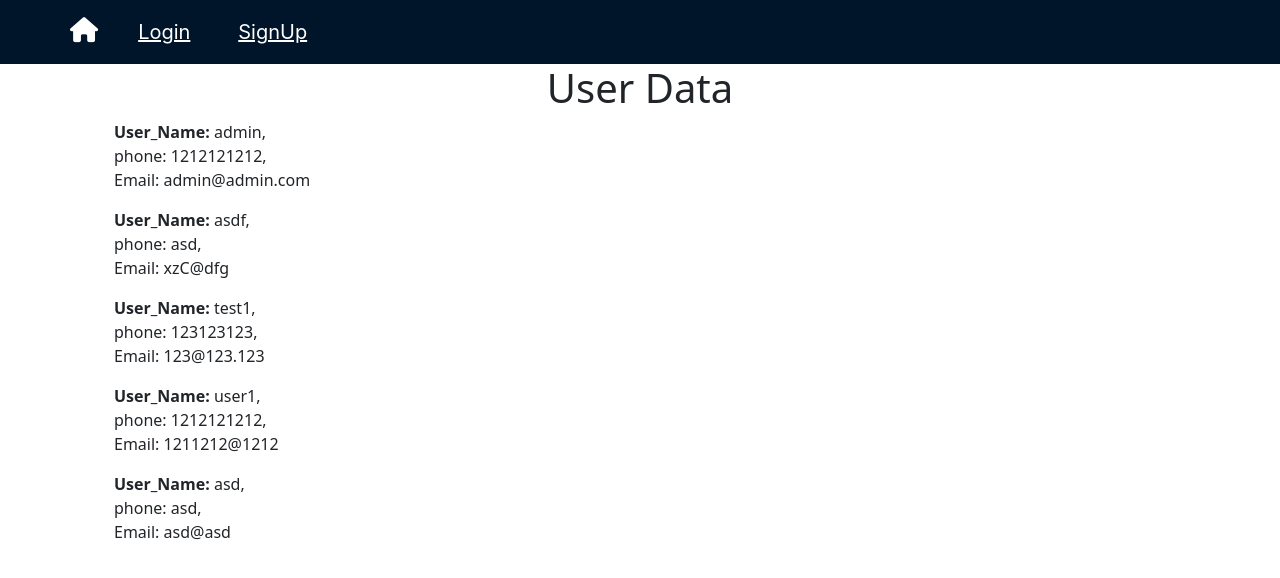
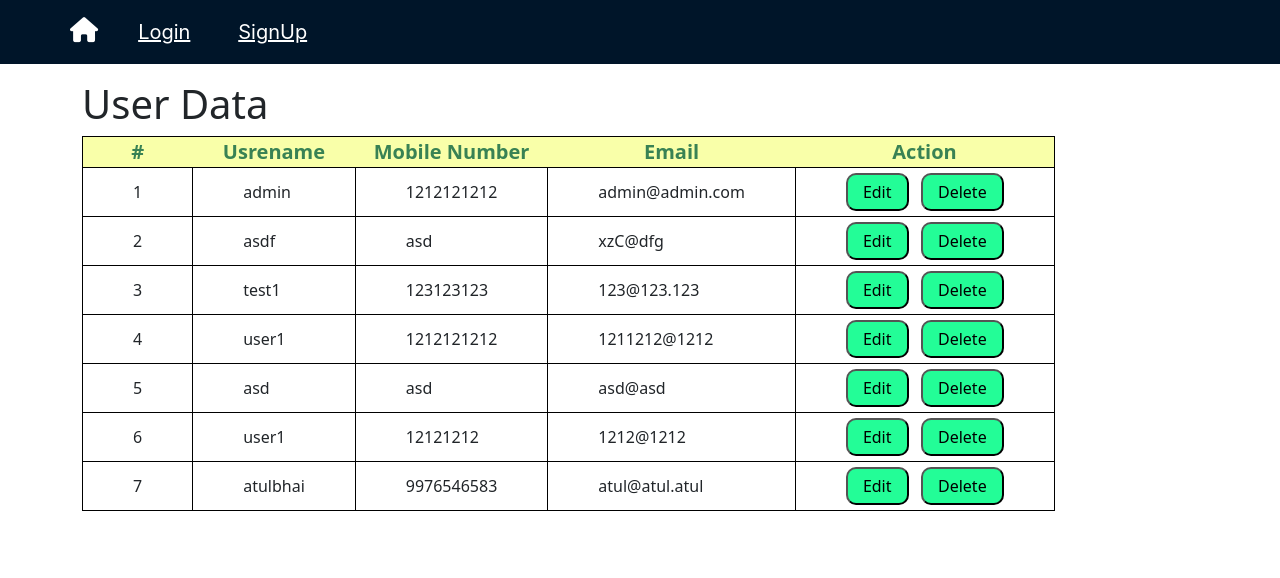
Before and after one commit to LohMehul/Internship, a React (Create React App) app in the folder setup/: page /deshboard in a window 1280 px wide. Shown: the top 578 px of the page. Built offline with nearby package versions, Linux system fonts and the light colour scheme; data requests are answered from the project's data file.

Commit message:
table added

```diff
--- a/setup/db.json
+++ b/setup/db.json
@@ -34,6 +34,20 @@
       "email": "asd@asd",
       "phone": "asd",
       "id": 5
+    },
+    {
+      "username": "user1",
+      "password": "user1",
+      "email": "1212@1212",
+      "phone": "12121212",
+      "id": 6
+    },
+    {
+      "username": "atulbhai",
+      "password": "atul",
+      "email": "atul@atul.atul",
+      "phone": "9976546583",
+      "id": 7
     }
   ]
 }
--- a/setup/src/index.css
+++ b/setup/src/index.css
@@ -15,3 +15,8 @@ code {
 .spc{
  margin: 15px 15px 15px 15px;
 }
+
+.btn{
+  background-color: blue;
+  padding:5px;
+}
--- a/setup/src/pages/Dashboard.jsx
+++ b/setup/src/pages/Dashboard.jsx
@@ -47,6 +47,7 @@
 
 import React from "react";
 // import "./App.css";
+import "./pages.css"
 class App extends React.Component {
     // Constructor
     constructor(props) {
@@ -80,29 +81,67 @@ class App extends React.Component {
             );
 
         return (
-            <div className="App">
-               <h1 style={{textAlign:"center"}}>User Data</h1>
-                <div className="container">
-                    {items.map((item) => (
-                        <div className="item">
-                            <ol key={item.id}>
-                                <div>
-                                    <strong>
-                                        {"User_Name: "}
-                                    </strong>
-                                    {item.username},
-                                </div>
-                                <div>
-                                    phone: {item.phone},
-                                </div>
-                                <div>
-                                    Email: {item.email}
-                                </div>
-                            </ol>
-                        </div>
-                    ))}
+            <div className="container">
+                <div className="mt-3">
+                    <h1>User Data</h1>
+                    <table className="table-user">
+                        <thead >
+                            <tr>
+                                <th className="th">#</th>
+                                <th className="th">Usrename</th>
+                                <th className="th">Mobile Number</th>
+                                <th className="th">Email</th>
+                                <th className="th">Action</th>
+                            </tr>
+                        </thead>
+                        <tbody>
+                            {
+                                items.map((user,index)=>{
+                                    return <tr key={index}>
+                                    <td className="br">{user.id}</td>
+                                    <td className="br">{user.username}</td>
+                                    <td className="br">{user.phone}</td>
+                                    <td className="br">{user.email}</td>
+                                    <td className="br">
+                                        <button className="button">Edit</button>&nbsp;&nbsp;&nbsp;
+                                        <button className="button" onClick={()=>{alert((user.id)+" item is called")}}>Delete</button>
+                                    </td>
+                                    </tr>
+                                })
+                            }
+                        </tbody>
+                    </table>
                 </div>
             </div>
+
+
+            // <div className="App">
+            //    <h1 style={{textAlign:"center"}}>User Data</h1>
+            //     <div className="container hr-card">
+            //         {items.map((item) => (
+            //             <div className="item">
+            //                 <ol key={item.id}>
+            //                     <div>
+            //                         <strong>
+            //                             {"User_Name: "}
+            //                         </strong>
+            //                         {item.username},
+            //                     </div>
+            //                     <div>
+            //                         phone: {item.phone},
+            //                     </div>
+            //                     <div>
+            //                         Email: {item.email}
+            //                     </div>
+            //                     <div>
+            //                        <button className="button"> Edit</button>&nbsp;&nbsp;&nbsp;
+            //                        <button className="button"> Delete</button>
+            //                     </div>
+            //                 </ol>
+            //             </div>
+            //         ))}
+            //     </div>
+            // </div>
         );
     }
 }
--- /dev/null
+++ b/setup/src/pages/pages.css
@@ -0,0 +1,35 @@
+* {
+    margin: 0;
+    padding: 0;
+    box-sizing: border-box;
+}
+
+.button {
+    background-color: rgba(0, 253, 135, 0.863);
+    padding: 5px 15px;
+    border-radius: 10px;
+}
+
+.hr-card {
+    display: flex;
+    flex-wrap: wrap;
+}
+
+table,
+th,
+tr,
+td {
+    border: 1px solid black;
+}
+
+.th {
+    text-align: center;
+    background-color: #f9ffa9;
+    font-size: 20px;
+    color: rgba(26, 110, 71, 0.863);
+}
+
+.br {
+    border: 1px solid black;
+    padding: 5px 50px;
+}
```
